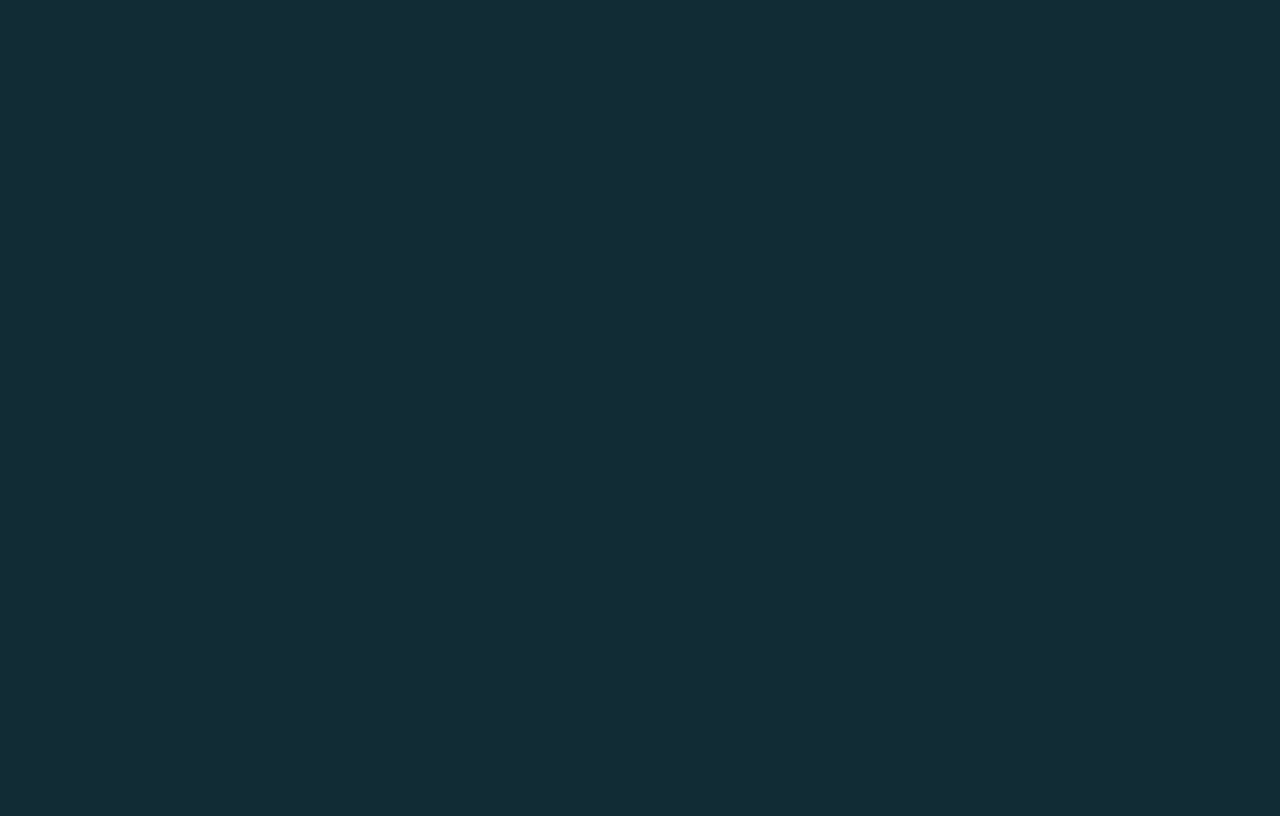
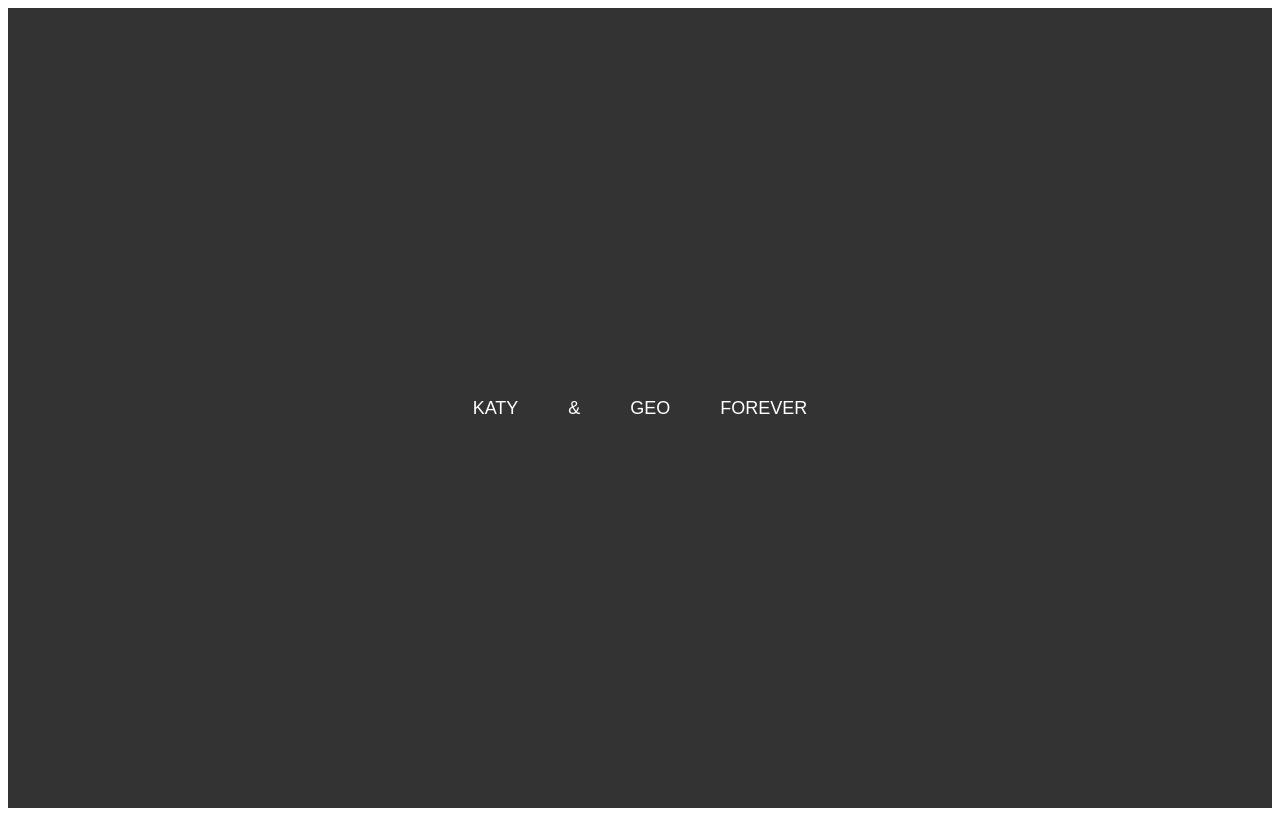
Before and after one commit to LetMeBreathe/doodle-bop, a plain HTML site: page index.HTML in a window 1280 px wide. Drawn offline with Linux system fonts and the light colour scheme.

Commit message:
Yeah Yeah

```diff
--- a/Code/Styles/index.css
+++ b/Code/Styles/index.css
@@ -1,10 +1,6 @@
 @import url('https://fonts.googleapis.com/css?family=Roboto:700');
-/*
-* {
-    font-family: 'Roboto', sans-serif;
-} */
 
-body {
+body nav {
 
     margin: 0;
 
@@ -18,7 +14,7 @@ body {
 
     height: 100vh;
 
-    background: #112c33;
+    background: #333;
 
     font-family: 'Roboto', sans-serif;
 
--- a/index.HTML
+++ b/index.HTML
@@ -4,12 +4,19 @@
 <head>
   <meta charset="UTF-8">
   <meta name="viewport" content="width=device-width, initial-scale=1.0">
-  <link rel="stylesheet" href="/Code/Styles/index.css">
+  <link rel="stylesheet" href="/doodle-bop/Code/Styles/index.css">
   <title>Rick and Morty</title>
 </head>
 
 <body>
-
+  <nav>
+    <ul>
+      <li><a href="#">Katy</a></li>
+      <li><a href="#">&</a></li>
+      <li><a href="#">Geo</a></li>
+      <li><a href="#">Forever</a></li>
+    </ul>
+  </nav>
 </body>
 
 </html>
```
